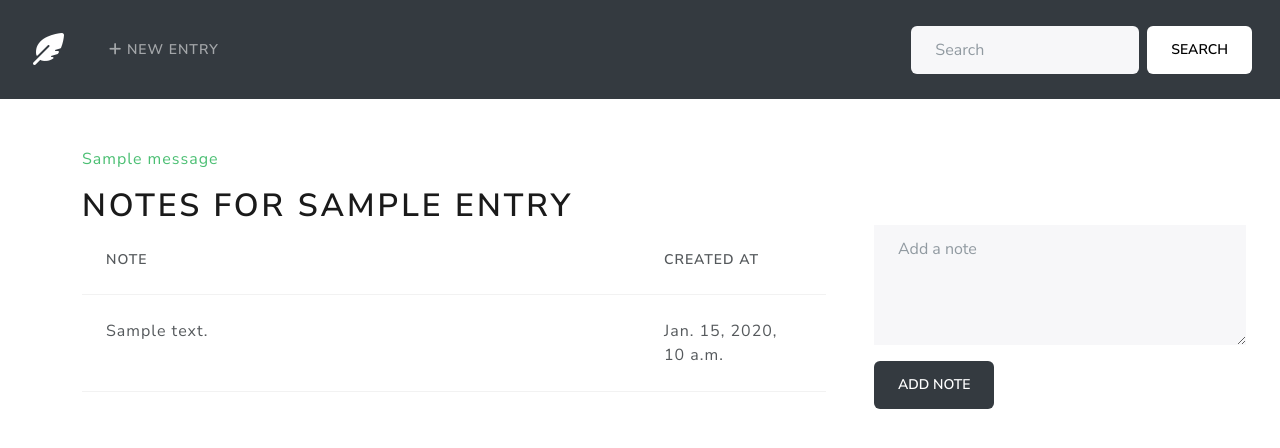
After one commit to NicoGiuliani/ams, a Django app: page /notes/1 in a window 1280 px wide. The commit adds this page. Shown: the top 448 px of the page. Run offline with Django 4.2, Linux system fonts and the light colour scheme; tables that the repository leaves empty hold one stand-in row (values such as "Sample post"); one stand-in notice (Sample message) is shown; some libraries are stand-ins or nearby versions.

Commit message:
Got notes working

```diff
--- a/ams/app/admin.py
+++ b/ams/app/admin.py
@@ -1,5 +1,5 @@
 from django.contrib import admin
-from .models import Entry, FeedingSchedule
+from .models import Entry, FeedingSchedule, Note
 
 
 class EntryAdmin(admin.ModelAdmin):
@@ -9,3 +9,4 @@ class EntryAdmin(admin.ModelAdmin):
 # Register your models here.
 admin.site.register(Entry, EntryAdmin)
 admin.site.register(FeedingSchedule)
+admin.site.register(Note)
--- a/ams/app/forms.py
+++ b/ams/app/forms.py
@@ -1,7 +1,7 @@
 from datetime import date
 from django import forms
 from django.db import models
-from .models import Entry, FeedingSchedule
+from .models import Entry, FeedingSchedule, Note
 
 
 class CreateForm(forms.ModelForm):
@@ -10,27 +10,39 @@ class CreateForm(forms.ModelForm):
 
     name = forms.CharField(
         max_length=50,
-        widget=forms.TextInput(attrs={"class": "form-control", "placeholder": "Name"}),
+        widget=forms.TextInput(
+            attrs={"class": "form-control", "placeholder": "Name", "title": "Name"}
+        ),
         label="",
         required=False,
     )
     common_name = forms.CharField(
         max_length=50,
         widget=forms.TextInput(
-            attrs={"class": "form-control", "placeholder": "Common name"}
+            attrs={
+                "class": "form-control",
+                "placeholder": "Common name",
+                "title": "Common name",
+            }
         ),
         label="",
     )
     species = forms.CharField(
         max_length=100,
         widget=forms.TextInput(
-            attrs={"class": "form-control", "placeholder": "Species"}
+            attrs={
+                "class": "form-control",
+                "placeholder": "Species",
+                "title": "Species",
+            }
         ),
         label="",
     )
     sex = forms.ChoiceField(
         choices=(("MALE", "Male"), ("FEMALE", "Female"), ("UNKNOWN", "Unknown")),
-        widget=forms.RadioSelect(attrs={"class": "d-inline-flex gap-5"}),
+        widget=forms.RadioSelect(
+            attrs={"class": "d-inline-flex gap-5", "title": "Sex"}
+        ),
         label="",
     )
     date_acquired = forms.DateField(
@@ -41,6 +53,7 @@ class CreateForm(forms.ModelForm):
                 "placeholder": "Date acquired",
                 "onfocus": "(this.type='date')",
                 "onblur": "if (this.value === '') { (this.type='text') }",
+                "title": "Date acquired",
             }
         ),
         label="",
@@ -56,6 +69,25 @@ class CreateForm(forms.ModelForm):
         fields = ["name", "common_name", "species", "date_acquired", "photo"]
 
 
+class NoteForm(forms.ModelForm):
+    text = forms.CharField(
+        max_length=500,
+        widget=forms.Textarea(
+            attrs={
+                "class": "form-control",
+                "placeholder": "Add a note",
+                "title": "Note",
+                "rows": 4,
+            }
+        ),
+        label="",
+    )
+
+    class Meta:
+        model = Note
+        fields = ["text"]
+
+
 class ScheduleForm(forms.ModelForm):
     current_year = date.today().year
     year_range = [x for x in range(current_year - 20, current_year + 1)]
@@ -63,14 +95,22 @@ class ScheduleForm(forms.ModelForm):
     food_type = forms.CharField(
         max_length=50,
         widget=forms.TextInput(
-            attrs={"class": "form-control", "placeholder": "Food type"}
+            attrs={
+                "class": "form-control",
+                "placeholder": "Food type",
+                "title": "Food Type",
+            }
         ),
         label="",
         required=True,
     )
     food_quantity = forms.IntegerField(
         widget=forms.NumberInput(
-            attrs={"class": "form-control", "placeholder": "Food quantity"}
+            attrs={
+                "class": "form-control",
+                "placeholder": "Food quantity",
+                "title": "Food quantity",
+            }
         ),
         label="",
         required=True,
@@ -83,6 +123,7 @@ class ScheduleForm(forms.ModelForm):
                 "placeholder": "Last fed date",
                 "onfocus": "(this.type='date')",
                 "onblur": "if (this.value === '') { (this.type='text') }",
+                "title": "Last fed date",
             }
         ),
         label="",
@@ -90,7 +131,11 @@ class ScheduleForm(forms.ModelForm):
     )
     feed_interval = forms.IntegerField(
         widget=forms.NumberInput(
-            attrs={"class": "form-control", "placeholder": "Feed interval"}
+            attrs={
+                "class": "form-control",
+                "placeholder": "Feed interval",
+                "title": "Feed interval",
+            }
         ),
         label="",
         required=True,
@@ -103,6 +148,7 @@ class ScheduleForm(forms.ModelForm):
                 "placeholder": "Next feed date",
                 "onfocus": "(this.type='date')",
                 "onblur": "if (this.value === '') { (this.type='text') }",
+                "title": "Next feed date",
             }
         ),
         label="",
--- a/ams/app/models.py
+++ b/ams/app/models.py
@@ -36,5 +36,14 @@ class Entry(models.Model):
     def img_preview(self):
         return mark_safe(f"<img src='{self.photo.url}' width='300' />")
 
+    def __str__(self):
+        return self.name
+
     class Meta:
         verbose_name_plural = "entries"
+
+
+class Note(models.Model):
+    created_at = models.DateTimeField(auto_now_add=True)
+    belongs_to = models.ForeignKey(Entry, on_delete=models.CASCADE)
+    text = models.CharField(max_length=500, blank=True, null=True)
--- a/ams/app/urls.py
+++ b/ams/app/urls.py
@@ -4,8 +4,10 @@ from . import views
 urlpatterns = [
     path("", views.home, name="home"),
     path("entry/<int:id>", views.entry, name="entry"),
+    path("notes/<int:id>", views.notes, name="notes"),
     path("create/", views.create, name="create"),
     path("edit/<int:id>", views.edit, name="edit"),
     path("delete/<int:id>", views.delete, name="delete"),
     path("schedule/<int:id>", views.schedule, name="schedule"),
+    path("delete_schedule/<int:id>", views.delete_schedule, name="delete_schedule"),
 ]
--- a/ams/app/views.py
+++ b/ams/app/views.py
@@ -1,7 +1,7 @@
 from django.shortcuts import get_object_or_404, redirect, render
 from django.contrib import messages
-from .models import Entry, FeedingSchedule
-from .forms import CreateForm, ScheduleForm
+from .models import Entry, FeedingSchedule, Note
+from .forms import CreateForm, NoteForm, ScheduleForm
 
 
 # Create your views here.
@@ -14,6 +14,35 @@ def entry(request, id):
     print(f"The ID for this page is {id}")
     entry = Entry.objects.get(pk=id)
     return render(request, "entry.html", {"entry": entry})
+
+
+def notes(request, id):
+    if request.method == "POST":
+        form = NoteForm(request.POST)
+        if form.is_valid():
+            try:
+                entry = Entry.objects.get(pk=id)
+            except:
+                return redirect("home")
+
+            new_text = form.cleaned_data["text"]
+            new_note = Note(
+                belongs_to=entry,
+                text=new_text,
+            )
+            new_note.save()
+            return redirect("notes", id)
+    else:
+        try:
+            entry = Entry.objects.get(pk=id)
+            notes = Note.objects.filter(belongs_to=entry)
+            form = NoteForm
+            return render(
+                request, "notes.html", {"entry": entry, "notes": notes, "form": form}
+            )
+        except:
+            print("Something went wrong")
+            return redirect("home")
 
 
 def edit(request, id):
@@ -31,6 +60,7 @@ def edit(request, id):
                 instance=entry,
                 initial={
                     "date_acquired": entry.date_acquired.strftime("%m/%d/%Y"),
+                    "sex": entry.sex,
                 },
             )
             return render(request, "create_form.html", {"form": form})
@@ -63,6 +93,7 @@ def create(request):
             new_name = form.cleaned_data["name"]
             new_common_name = form.cleaned_data["common_name"]
             new_species = form.cleaned_data["species"]
+            new_sex = form.cleaned_data["sex"]
             new_date_acquired = form.cleaned_data["date_acquired"]
             new_photo = form.cleaned_data["photo"]
 
@@ -70,6 +101,7 @@ def create(request):
                 name=new_name,
                 common_name=new_common_name,
                 species=new_species,
+                sex=new_sex,
                 photo=new_photo,
                 date_acquired=new_date_acquired,
             )
@@ -90,7 +122,6 @@ def schedule(request, id):
     if request.method == "POST":
         print("POST")
         form = ScheduleForm(request.POST, request.FILES)
-        print(form)
         if form.is_valid():
             print("IT'S VALID")
             new_food_type = form.cleaned_data["food_type"]
@@ -107,14 +138,11 @@ def schedule(request, id):
                 next_feed_date=new_next_feed_date,
             )
             new_entry.save()
-            Entry.objects.filter(id=id).update(feeding_schedule=new_entry)
+            entry = Entry.objects.filter(id=id)
+            entry.update(feeding_schedule=new_entry)
             messages.success(request, "Schedule has been saved successfully")
             print("IT'S BEEN SAVED")
-            return render(
-                request,
-                "feeding_schedule.html",
-                {"form": ScheduleForm, "success": True},
-            )
+            return redirect("entry", id)
     else:
         print("GET")
         entry = Entry.objects.get(pk=id)
@@ -132,6 +160,14 @@ def schedule(request, id):
                 },
             )
 
-        return render(
-            request, "feeding_schedule.html", {"form": form, "name": entry.name}
-        )
+        return render(request, "feeding_schedule.html", {"form": form, "entry": entry})
+
+
+def delete_schedule(request, id):
+    try:
+        entry = Entry.objects.get(pk=id)
+        feeding_schedule = entry.feeding_schedule
+        feeding_schedule.delete()
+    except:
+        print("Schedule not found")
+    return redirect("entry", id=id)
--- a/ams/templates/create_form.html
+++ b/ams/templates/create_form.html
@@ -17,7 +17,7 @@
   <form method="POST" enctype="multipart/form-data">
     {% csrf_token %}
     {{ form.as_p }}
-    <input type="submit" value="Submit"/>
+    <input class="btn btn-dark" type="submit" value="Submit"/>
   </form>
 </div>
 {% endblock %}
--- a/ams/templates/feeding_schedule.html
+++ b/ams/templates/feeding_schedule.html
@@ -1,4 +1,5 @@
 {% extends "base.html" %}
+{% load static %}
 {% block content %}
 <div class="container my-5">
   {% if messages %}
@@ -6,11 +7,12 @@
   <p class="text-success">{{message}}</p>
   {% endfor %}
   {% endif %}
-  <h1>Feeding schedule for {{name}}</h1>
+  <h1>Feeding schedule for {{entry.name}}</h1>
   <form method="POST" enctype="multipart/form-data">
     {% csrf_token %}
     {{ form.as_p }}
-    <input type="submit" value="Submit"/>
+    <input class="btn btn-dark" type="submit" value="Submit"/>
+    <a href='{% url "delete_schedule" entry.id %}' class="btn btn-danger">Delete feeding schedule</a>
   </form>
 </div>
 {% endblock %}
--- /dev/null
+++ b/ams/templates/notes.html
@@ -0,0 +1,46 @@
+{% extends "base.html" %}
+{% load static %}
+{% block content %}
+<div class="container my-5">
+  {% if messages %}
+  {% for message in messages %}
+  <p class="text-success">{{message}}</p>
+  {% endfor %}
+  {% endif %}
+  <h1 class="m-0">Notes for {{entry.name}}</h1>
+  <div class="d-flex flex-row gap-5">
+    <div class="col-8">
+      <table class="table table-hover">
+        <thead>
+          <tr">
+            <th scope="col">Note</th>
+            <th scope="col">Created at</th>
+          </tr>
+        </thead>
+        <tbody>
+          {% if notes %}
+          {% for note in notes %}
+          <tr>
+            <td class="col-9">
+              {{note.text}}
+            </td>
+            <td class="col-3">
+              {{note.created_at}}
+            </td>
+          </tr>
+          {% endfor %}
+          {% endif %}
+        </tbody>
+      </table>
+    </div>
+    <div class="col-4">
+      <form method="POST" enctype="multipart/form-data">
+        {% csrf_token %}
+        {{ form.as_p }}
+        <input class="btn btn-dark" type="submit" value="Add note"/>
+        <!-- <a href='{% url "delete_schedule" entry.id %}' class="btn btn-danger">Delete something???</a> -->
+      </form>
+    </div>
+  </div>
+</div>
+{% endblock %}
```
Also changed, not shown: ams/templates/entry.html (+6 -4 lines), ams/templates/home.html (+6 -4 lines), ams/app/migrations/0001_initial.py.
